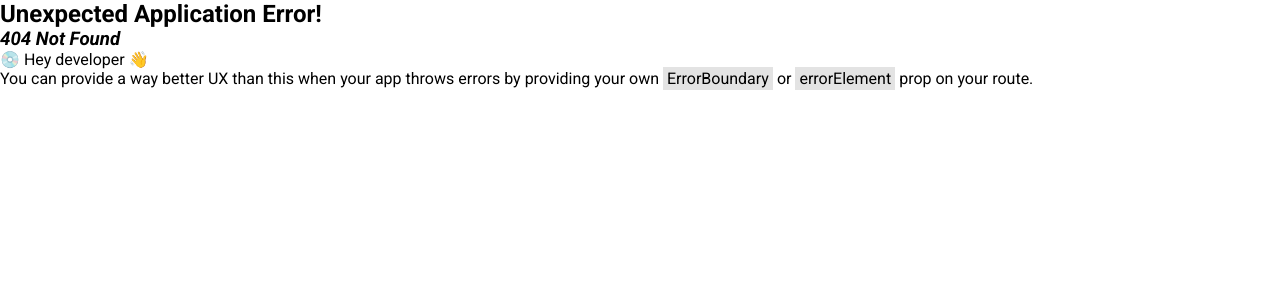
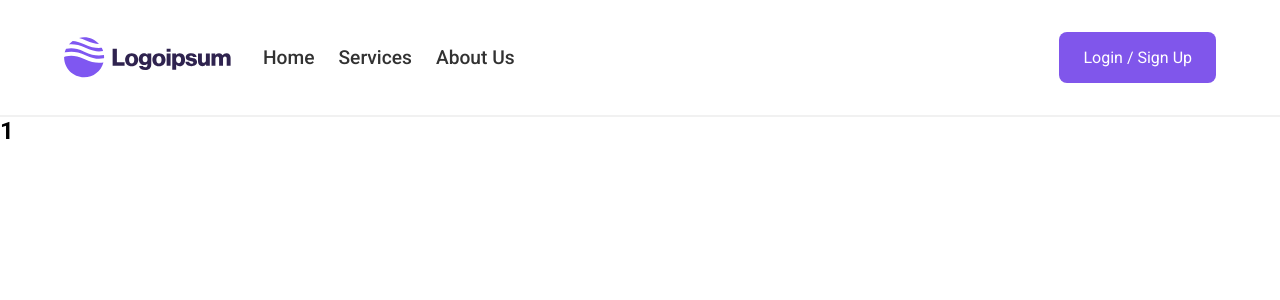
Before and after one commit to JustinasVe/home-service, a React (Vite) app: page /search/1 in a window 1280 px wide. Before the commit this address had no page. Shown: the top 300 px of the page. Built offline with nearby package versions, Linux system fonts and the light colour scheme.

Commit message:
feat: implement dynamic routing for category cards on click

```diff
--- a/src/components/CategoryCard/CategoryCard.jsx
+++ b/src/components/CategoryCard/CategoryCard.jsx
@@ -1,8 +1,8 @@
 import styles from "./CategoryCard.module.scss";
 
-export const CategoryCard = ({ icon, title, iconColor }) => {
+export const CategoryCard = ({ icon, title, iconColor, onClick }) => {
   return (
-    <div className={styles.card}>
+    <div className={styles.card} onClick={onClick}>
       <div className={styles.cardIcon} style={{ color: iconColor }}>
         {icon}
       </div>
--- a/src/components/CategoryList/CategoryList.jsx
+++ b/src/components/CategoryList/CategoryList.jsx
@@ -4,6 +4,7 @@ import { FaTools, FaPaintRoller } from "react-icons/fa";
 import { FaTruckFast, FaFaucetDrip } from "react-icons/fa6";
 import { BsFillLightningFill } from "react-icons/bs";
 import styles from "./CategoryList.module.scss";
+import { useNavigate } from "react-router-dom";
 
 const categories = [
   {
@@ -45,6 +46,12 @@ const categories = [
 ];
 
 export const CategoryList = () => {
+  const navigate = useNavigate();
+
+  const handleCardClick = (categoryTitle) => {
+    navigate(`/search/${categoryTitle}`);
+  };
+
   return (
     <div className={styles.listContainer}>
       {categories.map((category) => (
@@ -53,6 +60,7 @@ export const CategoryList = () => {
           icon={category.icon}
           title={category.title}
           iconColor={category.color}
+          onClick={() => handleCardClick(category.title)}
         />
       ))}
     </div>
--- /dev/null
+++ b/src/pages/SearchCategoryPage/SearchCategoryPage.jsx
@@ -0,0 +1,9 @@
+import { useParams } from "react-router-dom";
+
+export const SearchCategoryPage = () => {
+  const { category } = useParams();
+
+  return (
+    <h2>{category}</h2>
+  );
+};
--- a/src/router/router.jsx
+++ b/src/router/router.jsx
@@ -5,6 +5,7 @@ import { AboutUsPage } from "../pages/AboutUsPage/AboutUsPage";
 import { LoginPage } from "../pages/LoginPage/LoginPage";
 import { TopBarLayout } from "../layouts/TopBarLayout/TopBarLayout";
 import { RegisterPage } from "../pages/RegisterPage/RegisterPage";
+import { SearchCategoryPage } from "../pages/SearchCategoryPage/SearchCategoryPage";
 
 export const routes = {
   home: "/",
@@ -39,6 +40,10 @@ export const router = createBrowserRouter([
         path: routes.register,
         element: <RegisterPage />,
       },
+      {
+        path: "/search/:category",
+        element: <SearchCategoryPage />,
+      },
     ],
   },
 ]);
```
